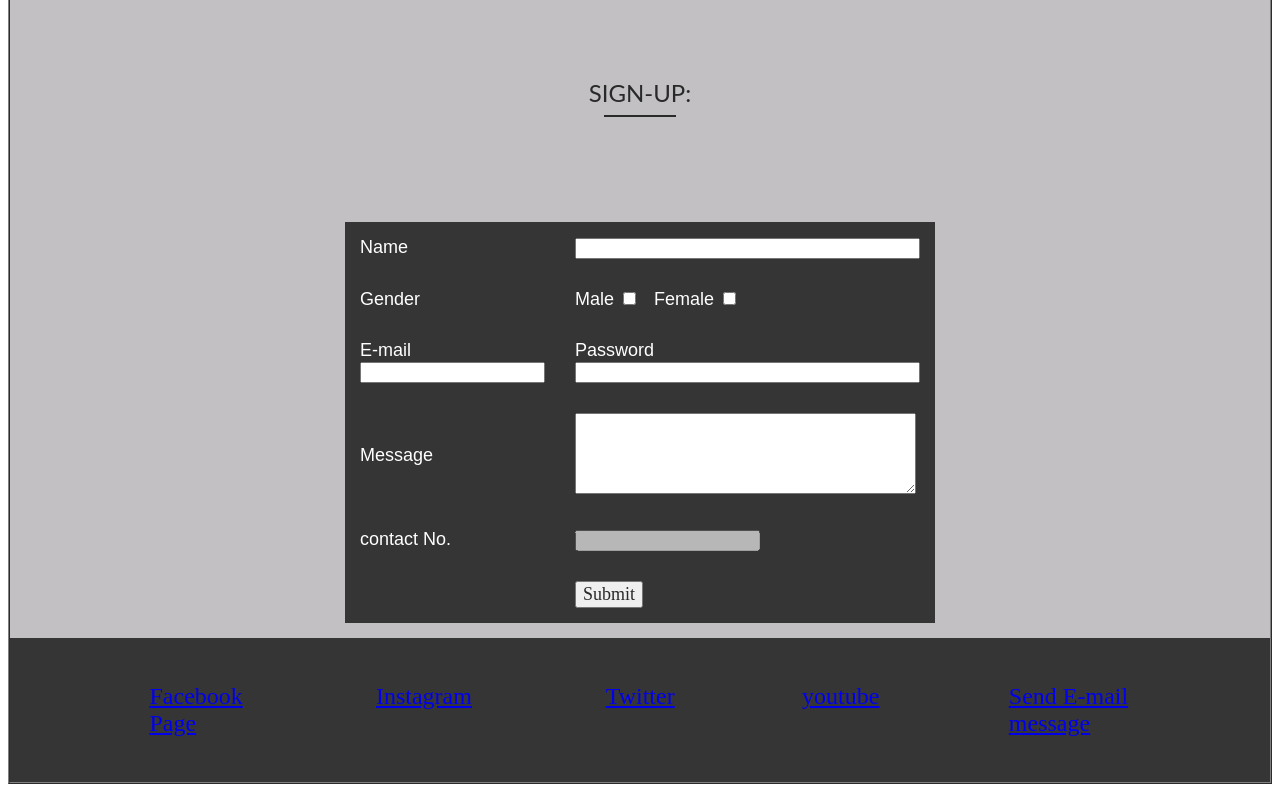
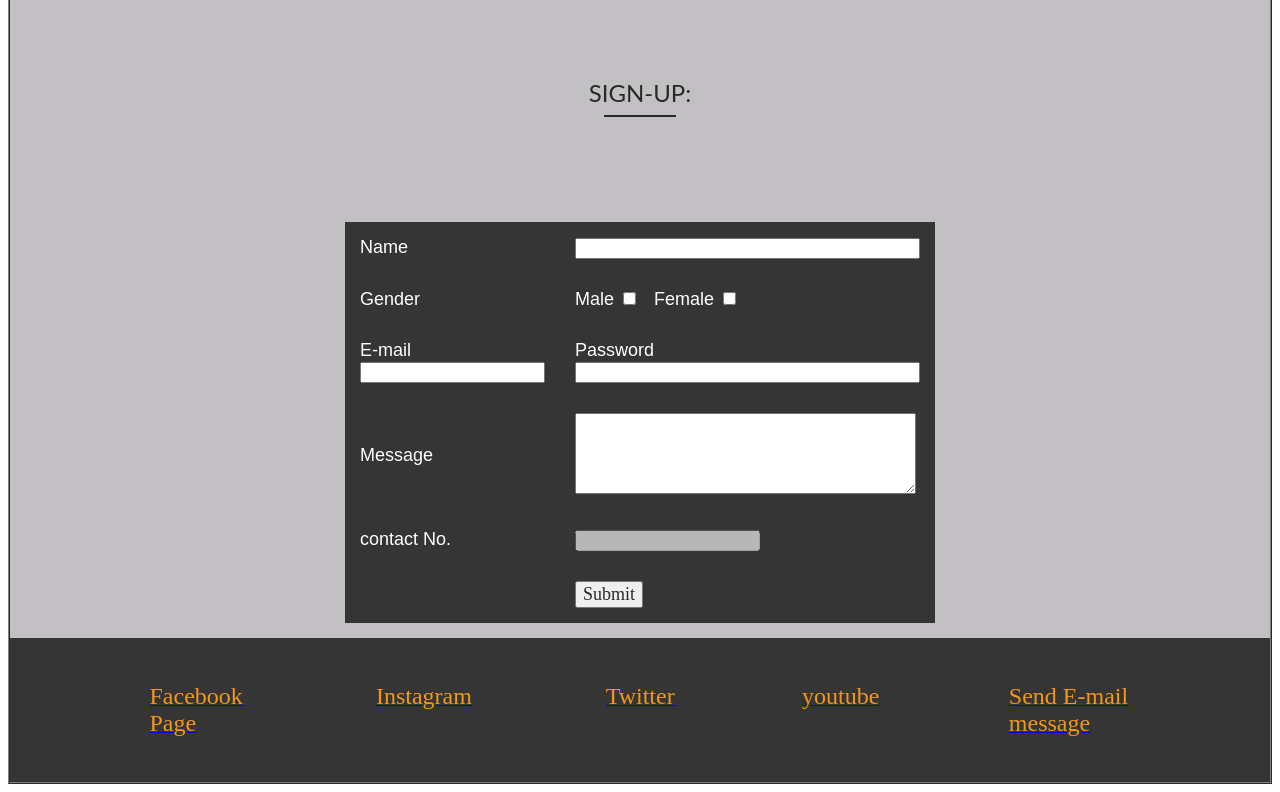
Before and after one commit to lenmang/kamlenmang, a plain HTML site: page index.html in a window 1280 px wide. Shown: the part 1678-2470 px from the top of the page. Drawn offline with Linux system fonts and the light colour scheme.

Commit message:
Update index.html

```diff
--- a/index.html
+++ b/index.html
@@ -344,33 +344,33 @@
                                 <table border="0" width="85%" cellpadding="45" cellspacing="0" align="center">
                                     <tr>
                                         <td width="25" valign="top">
-                                            <font face="arail" color="#f3971b" size="5">
+
                                                 <a href="javascript:void(0)"></a>
-                                                <a href="https://www.facebook.com/profile.php?id=100088950797874">Facebook Page</a>
+                                                <a href="https://www.facebook.com/profile.php?id=100088950797874"><font face="arail" color="#f3971b" size="5">Facebook Page          </font></a>
                                             </font>
                                         </td>
                                         <td width="25" valign="top">
-                                            <font face="arail" color="#f3971b" size="5">
+
                                                 <a href="javascript:void(0)"></a>
-                                             <a href="https://www.instagram.com/56_hanma/">Instagram</a>
+                                             <a href="https://www.instagram.com/56_hanma/"><font face="arail" color="#f3971b" size="5">Instagram          </font></a>
                                             </font>
                                         </td>
                                         <td width="25" valign="top">
-                                            <font face="arail" color="#f3971b" size="5">
+
                                                 <a href="javascript:void(0)"></a>
-                                            <a href="https://twitter.com/HaNma456789">Twitter</a>
+                                            <a href="https://twitter.com/HaNma456789"><font face="arail" color="#f3971b" size="5">Twitter         </font></a>
+
+                                        </td>
+                                        <td width="25" valign="top">
+
+                                                <a href="javascript:void(0)"></a>
+                                             <a href="https://www.youtube.com/@kamlenmang8363"><font face="arail" color="#f3971b" size="5">youtube</a>
                                             </font>
                                         </td>
                                         <td width="25" valign="top">
-                                            <font face="arail" color="#f3971b" size="5">
-                                                <a href="javascript:void(0)"></a>
-                                             <a href="https://www.youtube.com/@kamlenmang8363">youtube</a>
-                                            </font>
-                                        </td>
-                                        <td width="25" valign="top">
-                                            <font face="arail" style="color:white;" size="5">
-                                                <a href="mailto:kamlenmang2002@gmail.com">Send E-mail message</a>
-                                            </font>
+
+                                                <a href="mailto:kamlenmang2002@gmail.com"><font face="arail" color="#f3971b" size="5">Send E-mail message</font></a>
+
                                         </td>
                                     </tr>
 
```
